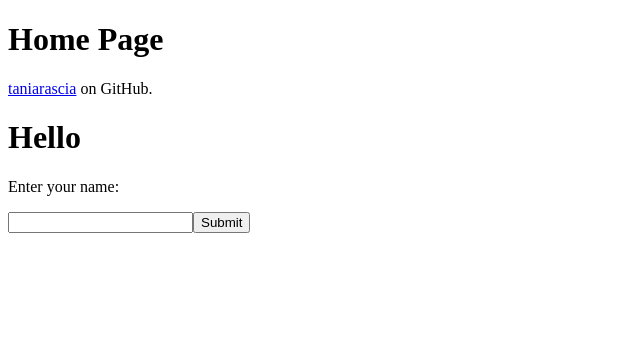
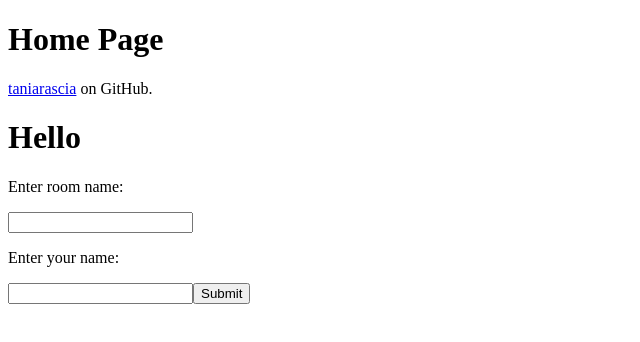
Before and after one commit to KazuNaka40/spa, a React (Create React App) app: page / in a window 1280 px wide. Shown: the top 342 px of the page, without its empty margins (0-640 px from the left). Built offline with nearby package versions, Linux system fonts and the light colour scheme; the HTML template or start-up script is replaced by a standard one.

Commit message:
userName

```diff
--- a/src/pages/HomePage.tsx
+++ b/src/pages/HomePage.tsx
@@ -3,7 +3,8 @@ import { useHistory } from "react-router-dom";
 import React, { useState } from "react";
 
 export function HomePage() {
-  const [name, setName] = useState("");
+  const [roomName, setRoomName] = useState("");
+  const [userName, setUserName] = useState("");
   let history = useHistory();
   return (
     <div className="container">
@@ -13,22 +14,34 @@ export function HomePage() {
       </p>
       <form
         onSubmit={() => {
-          console.log(name);
-          history.push("/" + name);
+          console.log(roomName);
+          history.push("/" + roomName, { userName: userName });
         }}
       >
         <h1>Hello</h1>
-        <p>Enter your name:</p>
+        <p>Enter room name:</p>
         <input
-          id="sukeko"
+          id="room"
           type="text"
-          value={name}
+          value={roomName}
           onChange={() => {
-            setName(
-              (document.getElementById("sukeko") as HTMLInputElement).value
+            setRoomName(
+              (document.getElementById("room") as HTMLInputElement).value
             );
           }}
         />
+        <p>Enter your name:</p>
+        <input
+          id="user"
+          type="text"
+          value={userName}
+          onChange={() => {
+            setUserName(
+              (document.getElementById("user") as HTMLInputElement).value
+            );
+          }}
+        />
+
         <input type="submit" value="Submit" />
       </form>
     </div>
--- a/src/pages/UserPage.tsx
+++ b/src/pages/UserPage.tsx
@@ -4,6 +4,7 @@ import axios from "axios";
 export default function UserPage(props: {
   match: { params: { id: React.ReactNode } };
 }) {
+  console.log(props);
   const initialUserState = {
     user: {},
     loading: true,
```
